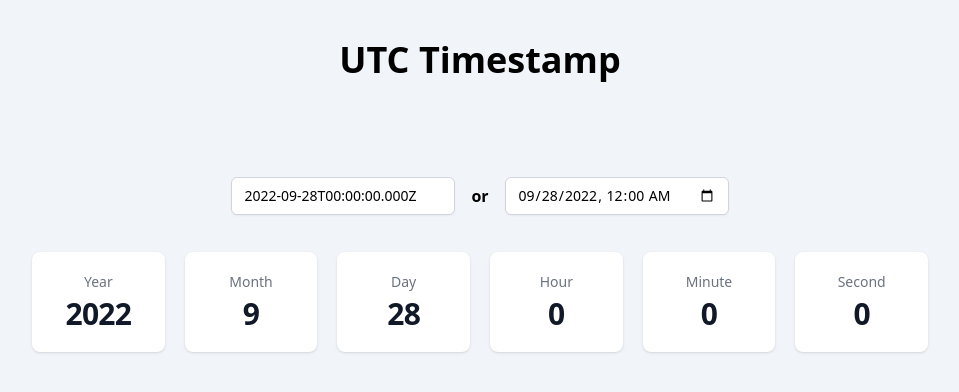
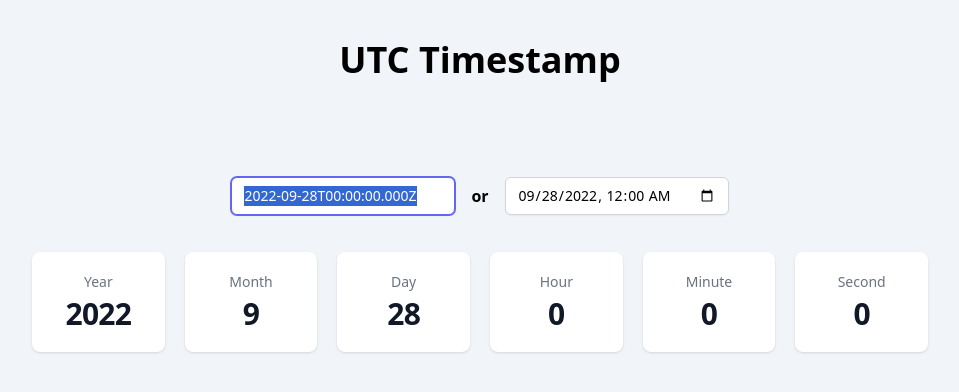
Before and after one commit to emilyyleung/utility, a Next.js app: page /utility/utc in a window 1280 px wide. Shown: the top 392 px of the page, without its empty margins (160-1119 px from the left). Built offline with nearby package versions, Linux system fonts and the light colour scheme.

Commit message:
Focus and select timestamp input on page load

```diff
--- a/components/Form/Input/InputHiddenLabel.js
+++ b/components/Form/Input/InputHiddenLabel.js
@@ -1,3 +1,5 @@
+import { useRef, useEffect } from 'react';
+
 export default function InputHiddenLabel({
   label,
   name,
@@ -7,12 +9,25 @@ export default function InputHiddenLabel({
   value, // string
   setValue,
   setOtherValue,
+  focus = false,
 }) {
+  const inputRef = useRef(null);
+
+  useEffect(() => {
+    if (focus) {
+      inputRef.current.focus();
+    }
+  }, []);
+
   const handleChange = (e) => {
     setValue(e.target.value);
     if (new Date(e.target.value) > 0) {
       setOtherValue(new Date(e.target.value));
     }
+  };
+
+  const handleFocus = (e) => {
+    e.target.select();
   };
 
   const inputProps = {
@@ -29,9 +44,11 @@ export default function InputHiddenLabel({
         {label}
       </label>
       <input
+        ref={inputRef}
         {...inputProps}
         onChange={handleChange}
         className="block w-full rounded-md border-gray-300 dark:border-gray-600 dark:text-gray-200 dark:bg-gray-500 shadow-sm focus:border-indigo-500 focus:ring-indigo-500 sm:text-sm"
+        onFocus={handleFocus}
       />
     </div>
   );
--- a/pages/utc.js
+++ b/pages/utc.js
@@ -65,6 +65,7 @@ export default function UTCPage() {
               value={timestamptz}
               setValue={seTimestamptz}
               setOtherValue={setDatetime}
+              focus={true}
             />
           </div>
           <div className="px-4 font-semibold dark:text-white py-2">or</div>
```
